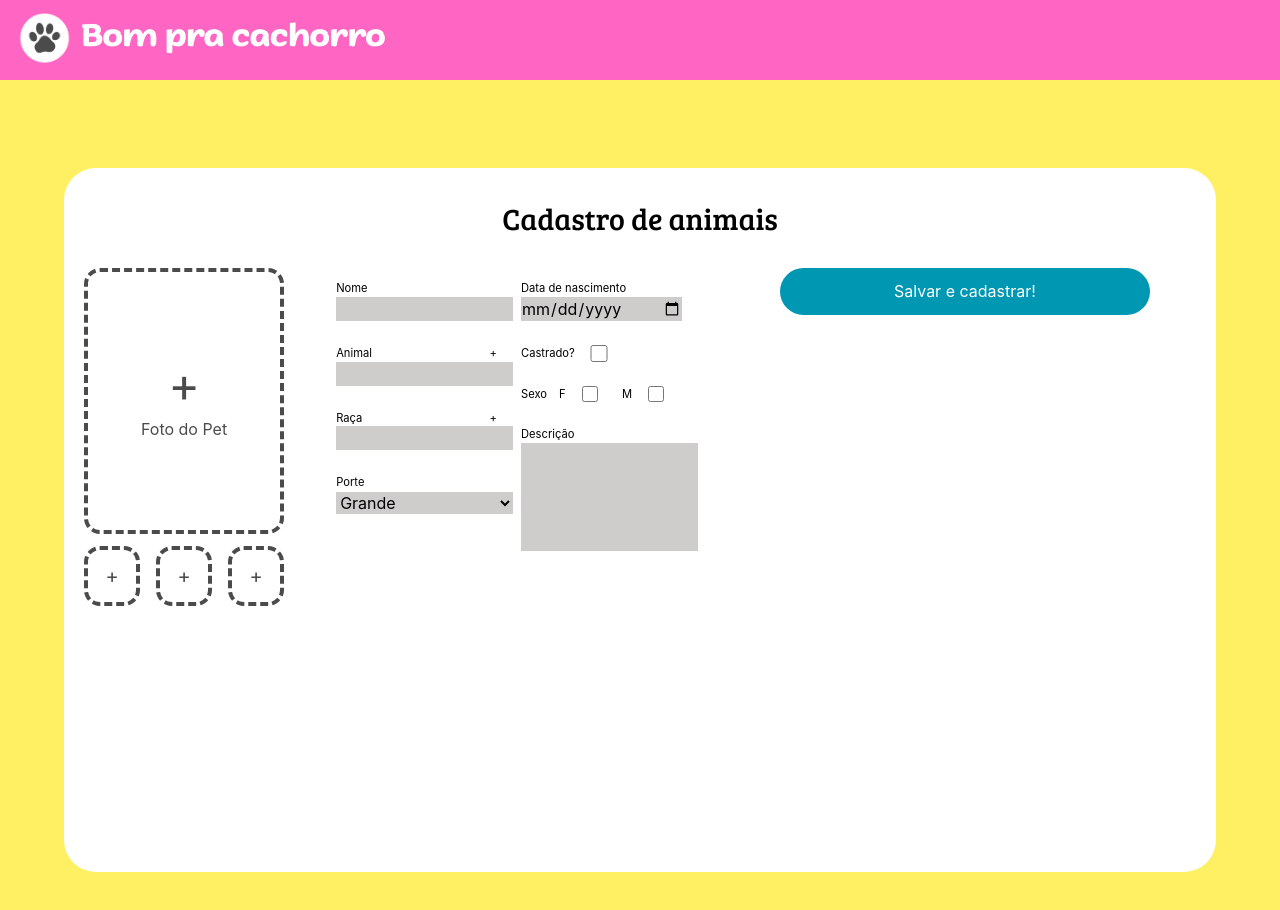
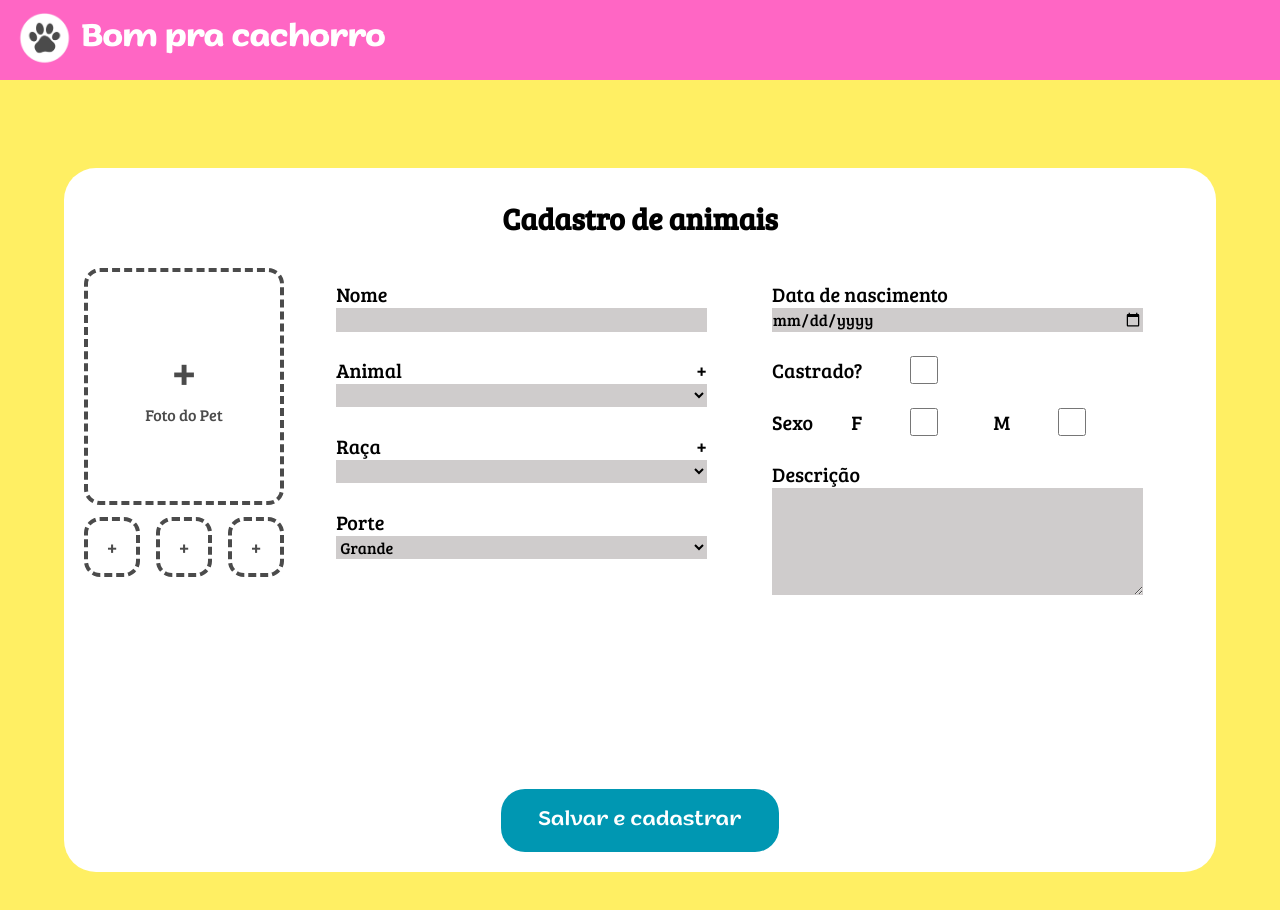
Before and after one commit to DevJoyJoy/Bom-Pra-Cachorro, a React (Vite) app in the folder Front-end/: page /Register in a window 1280 px wide. Shown: the top 910 px of the page. Built offline with nearby package versions, Linux system fonts and the light colour scheme.

Commit message:
Finished the register page

```diff
--- a/Front-end/src/index.css
+++ b/Front-end/src/index.css
@@ -15,6 +15,6 @@
     font-family: "ArturoRegular", sans-serif;
 }
 
-.breeSerif {
+* {
     font-family: "BreeSerif", sans-serif;
 }
--- a/Front-end/src/pages/registerPet.jsx
+++ b/Front-end/src/pages/registerPet.jsx
@@ -5,6 +5,9 @@ const [image1, setImage1] = useState(null);
     const [image2, setImage2] = useState(null);
     const [image3, setImage3] = useState(null);
     const [image4, setImage4] = useState(null);
+    const [isModalOpen, setIsModalOpen] = useState(false);
+    const [isAnimalsOpen, setIsAnimalsOpen] = useState(false);
+    const [isBreedsOpen, setIsBreedsOpen] = useState(false);
 
     const handleImageChange = (e, setImg) => {
         const file = e.target.files[0];
@@ -18,7 +21,7 @@ return (
         {/* Header */}
         <div className="bg-[#ff66c4] w-full h-20 flex items-center px-4">
             <img src="../icon paw.png" alt="" className="h-[60%] md:h-[70%]" />
-        <h1 className="ml-2 font-bold text-white text-xl md:text-3xl arturo">
+            <h1 className="ml-2 font-bold text-xl md:text-3xl arturo text-white">
             Bom pra cachorro
             </h1>
         </div>
@@ -26,13 +29,14 @@ return (
         {/* White box */}
         <div className="h-[120%] w-full flex items-center justify-center">
             <div className="bg-white h-[90%] w-[80%] md:h-[80%] md:w-[90%] rounded-4xl flex flex-col items-center justify-start p-5">
-        <h1 className="text-2xl md:text-3xl md:pb-3 pt-3 breeSerif">
+            <h1 className="text-2xl md:text-3xl md:pb-3 pt-3 font-bold breeSerif">
                 Cadastro de animais
             </h1>
 
-        {/* Box for all the inputs */}
+            {/* Box for all the image inputs */}
             <div className="flex flex-col md:flex-row w-full h-full gap-10 mt-5">
                 <div className="flex flex-col items-center w-full h-[40%] md:w-[18%] md:h-[65%]">
+                {/* Main image input box */}
                 <label className="relative overflow-hidden flex flex-col items-center justify-center w-full h-[75%] md:w-full md:h-[70%] border-4 border-dashed border-[#4b4b4b] rounded-2xl cursor-pointer hover:bg-[#e7e7e7] transition-colors">
                     {image1 ? (
                     <img src={image1} className="w-full h-full object-cover" />
@@ -42,81 +46,67 @@ return (
                         <span className="text-[#4b4b4b] mt-2">Foto do Pet</span>
                     </>
                     )}
-                <input
-                type="file"
-                className="hidden"
-                accept="image/*"
-                onChange={(e) => handleImageChange(e, setImage1)}
-                />
+                    <input type="file" className="hidden" accept="image/*" onChange={(e) => handleImageChange(e, setImage1)} />
                 </label>
 
+                {/* Box for the 3 secundary image inputs */}
                 <div className="flex flex-row justify-center w-full mt-3 gap-4">
+
+                    {/* Second image input */}
                     <label className="relative overflow-hidden flex flex-col items-center justify-center w-12 h-12 md:w-20 md:h-15 border-4 border-dashed border-[#4b4b4b] rounded-2xl cursor-pointer hover:bg-[#e7e7e7] transition-colors">
                     {image2 ? (
                         <img src={image2} className="w-full h-full object-cover" />
                     ) : (
                         <span className="text-[#4b4b4b] text-xl">+</span>
                     )}
-                <input
-                    type="file"
-                    className="hidden"
-                    accept="image/*"
-                    onChange={(e) => handleImageChange(e, setImage2)}
-                />
+                    <input type="file" className="hidden" accept="image/*" onChange={(e) => handleImageChange(e, setImage2)} />
                     </label>
 
+                    {/* Third image input */}
                     <label className="relative overflow-hidden flex flex-col items-center justify-center w-12 h-12 md:w-20 md:h-15 border-4 border-dashed border-[#4b4b4b] rounded-2xl cursor-pointer hover:bg-[#e7e7e7] transition-colors">
                     {image3 ? (
                         <img src={image3} className="w-full h-full object-cover" />
                     ) : (
                         <span className="text-[#4b4b4b] text-xl">+</span>
                     )}
-                <input
-                    type="file"
-                    className="hidden"
-                    accept="image/*"
-                    onChange={(e) => handleImageChange(e, setImage3)}
-                />
+                    <input type="file" className="hidden" accept="image/*" onChange={(e) => handleImageChange(e, setImage3)} />
                     </label>
 
+                    {/* Forth image input */}
                     <label className="relative overflow-hidden flex flex-col items-center justify-center w-12 h-12 md:w-20 md:h-15 border-4 border-dashed border-[#4b4b4b] rounded-2xl cursor-pointer hover:bg-[#e7e7e7] transition-colors">
                     {image4 ? (
                         <img src={image4} className="w-full h-full object-cover" />
                     ) : (
                         <span className="text-[#4b4b4b] text-xl">+</span>
                     )}
-                <input
-                    type="file"
-                    className="hidden"
-                    accept="image/*"
-                    onChange={(e) => handleImageChange(e, setImage4)}
-                />
+                    <input type="file" className="hidden" accept="image/*" onChange={(e) => handleImageChange(e, setImage4)} />
                     </label>
                 </div>
                 </div>
 
-            <div className="flex flex-row h-[40%] md:h-[60%] md:w-[80%] ">
-                <div className="w-[50%] p-3 ">
-                    <p className="text-[70%]">Nome</p>
-                    <input type="text" className="bg-[#cfcccc] w-[110%]"/>
+                {/* Box for all the text/animal info inputs */}
+                <div className="flex flex-row h-[40%] md:h-[60%] md:w-[90%]">
+                    <div className="w-[50%] p-3">
+                        <p className="text-[70%] md:text-xl">Nome</p>
+                        <input type="text" className="bg-[#cfcccc] w-[110%] md:w-[90%]"/>
                         <br />
                         <br />
-                    <div className="flex flex-row justify-between">
-                        <p className="text-[70%]">Animal</p>
-                        <button className="text-[70%]">+</button>
+                        <div className="flex flex-row justify-between md:w-[90%]">
+                            <p className="text-[70%] md:text-xl">Animal</p>
+                            <button onClick={() => setIsAnimalsOpen(true)} className="text-[70%] md:text-xl">+</button>
                         </div>
-                    <input type="text" className="bg-[#cfcccc] w-[110%]"/>
+                        <select type="text" className="bg-[#cfcccc] w-[110%] md:w-[90%]"/>
                         <br />
                         <br />
-                    <div className="flex flex-row justify-between">
-                        <p className="text-[70%]">Raça</p>
-                        <button className="text-[70%]">+</button>
+                        <div className="flex flex-row justify-between md:w-[90%]">
+                            <p className="text-[70%] md:text-xl">Raça</p>
+                            <button onClick={() => setIsBreedsOpen(true)}className="text-[70%] md:text-xl">+</button>
                         </div>
-                    <input type="text" className="bg-[#cfcccc] w-[110%]"/>
+                        <select type="text" className="bg-[#cfcccc] w-[110%] md:w-[90%]"/>
                         <br />
                         <br />
-                    <p className="text-[70%]">Porte</p>
-                    <select className="bg-[#cfcccc] w-[110%] appearence-none border-none outline-none">
+                        <p className="text-[70%] md:text-xl">Porte</p>
+                        <select className="bg-[#cfcccc] w-[110%] md:w-[90%]">
                             <option value="">Grande</option>
                             <option value="">Médio</option>
                             <option value="">Pequeno</option>
@@ -124,33 +114,88 @@ return (
                         <br />
                     </div>
                     <div className="w-[50%] p-3 ">
-                    <p className="text-[70%]">Data de nascimento</p>
-                    <input type="date" className="bg-[#cfcccc] w-full "/>
+                        <p className="text-[70%] md:text-xl">Data de nascimento</p>
+                        <input type="date" className="bg-[#cfcccc] w-full md:w-[90%]"/>
                         <br />
                         <br />
                         <div className="flex flex-row">
-                        <p className="text-[70%]">Castrado?</p>
+                            <p className="text-[70%] md:text-xl">Castrado?</p>
                             <input type="checkbox" className="bg-[#cfcccc] w-[30%]"/>
                         </div>
                         <br />
                         <div className="flex flex-row">
-                        <p className="text-[70%] mr-3">Sexo</p>
-                        <p className="text-[70%]">F</p>
+                            <p className="text-[70%] mr-3 md:text-xl md:mr-9.5">Sexo</p>
+                            <p className="text-[70%] md:text-xl">F</p>
                             <input type="checkbox" className="bg-[#cfcccc] w-[30%]"/>
-                        <p className="text-[70%] ml-2">M</p>
+                            <p className="text-[70%] ml-2 md:text-xl">M</p>
                             <input type="checkbox" className="bg-[#cfcccc] w-[30%]"/>
                         </div>
                         <br />
-                    <p className="text-[70%] mr-3">Descrição</p>
-                    <input type="text" className="bg-[#cfcccc] w-[110%] h-[33%]"/>
-                </div>
-            </div>
-            <div className=" flex justify-center w-full h-[8%]">
-                <button className="bg-[#0097b2] w-[80%] h-full rounded-3xl cursor-pointer text-white hover:bg-[#015b6b]">Salvar e cadastrar!</button>
+                        <p className="text-[70%] mr-3 md:text-xl">Descrição</p>
+                        <textarea type="text" className="bg-[#cfcccc] w-[110%] h-[33%] md:w-[90%] md:h-[37%]"/>
                     </div>
                 </div>
             </div>
+                <div className=" flex justify-center w-full h-[8%] md:h-[12%]">
+                    <button onClick={() => setIsModalOpen(true)} className="bg-[#0097b2] w-[80%] h-full md:h-full md:w-[25%] rounded-3xl md:text-xl flex items-center justify-center cursor-pointer text-white hover:bg-[#015b6b] arturo">Salvar e cadastrar</button>
                 </div>
+            </div>
+        </div>
+
+        {/* Main modal for after register*/}
+        {isModalOpen && (
+        <div className="fixed inset-0 flex items-center justify-center z-1">
+            {/* Dark background */}
+            <div className="absolute inset-0 bg-black opacity-60"></div>
+
+            {/* Modal white box */}
+            <div className="bg-white p-8 rounded-2xl z-1 w-[80%] md:w-[40%] flex flex-col items-center">
+            <h2 className="md:text-2xl font-bold mb-4">Sucesso!</h2>
+            <p className="text-center mb-6">
+                O pet foi cadastrado com sucesso!
+            </p>
+            <div className="w-full flex justify-between flex-col">
+                <button onClick={() => setIsModalOpen(false)} className="bg-[#0097b2] text-white px-6 py-2 rounded-full cursor-pointer font-bold hover:bg-[#015b6b] arturo">Voltar aos pets</button>
+                <br />
+                <button onClick={() => setIsModalOpen(false)} className="bg-[#0097b2] text-white px-6 py-2 rounded-full cursor-pointer font-bold hover:bg-[#015b6b] arturo">Continuar cadastro</button>
+            </div>
+            </div>
+        </div>
+        )}
+
+        {/* Modal for after new animal register*/}
+        {isAnimalsOpen && (
+        <div className="fixed inset-0 flex items-center justify-center z-1">
+            {/* Dark background */}
+            <div onClick={() => setIsAnimalsOpen(false)} className="absolute inset-0 bg-black opacity-60"></div>
+
+            {/* Modal white box */}
+            <div className="bg-white p-8 rounded-2xl z-1 w-[80%] md:w-[40%] flex flex-col items-center">
+            <p className="text-center mb-6">Digite o novo animal:</p>
+            <input type="text" className="bg-[#cfcccc] w-[110%] md:w-[90%]"/>
+            <br />
+            <button onClick={() => setIsAnimalsOpen(false)} className="bg-[#0097b2] text-white px-6 py-2 rounded-full cursor-pointer font-bold hover:bg-[#015b6b] arturo">Cadastrar animal</button>
+            </div>
+        </div>
+        )}
+
+        {/* Modal for after new breed register*/}
+        {isBreedsOpen && (
+        <div className="fixed inset-0 flex items-center justify-center z-1">
+            {/* Dark background */}
+            <div onClick={() => setIsBreedsOpen(false)} className="absolute inset-0 bg-black opacity-60"></div>
+
+            {/* Modal white box */}
+            <div className="bg-white p-8 rounded-2xl z-1 w-[80%] md:w-[40%] flex flex-col items-center">
+            <p className="text-center mb-6">Selecione o animal:</p>
+            <select className="bg-[#cfcccc] w-[110%] md:w-[90%]"></select>
+            <p className="text-center mb-6">Digite a nova raça:</p>
+            <input type="text" className="bg-[#cfcccc] w-[110%] md:w-[90%]"/>
+            <br />
+            <button onClick={() => setIsBreedsOpen(false)} className="bg-[#0097b2] text-white px-6 py-2 rounded-full cursor-pointer font-bold hover:bg-[#015b6b] arturo">Cadastrar raça</button>
+            </div>
+        </div>
+        )}
         </div>
     );
 };
```
Also changed, not shown: 2 other files (tests, documents, lock files or other folders). Lines whose indentation alone changed are shown as unchanged.
